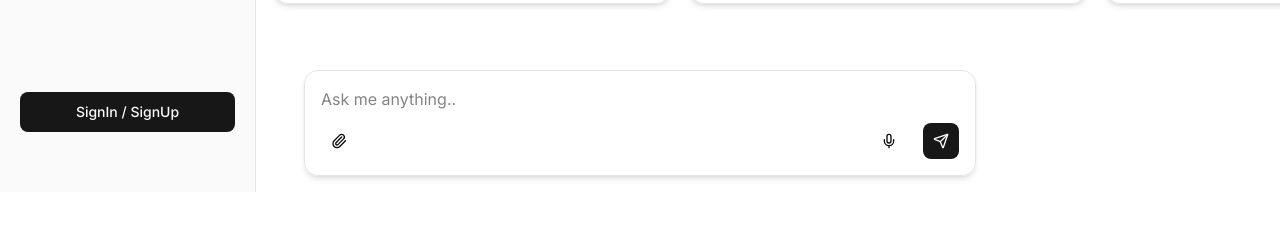
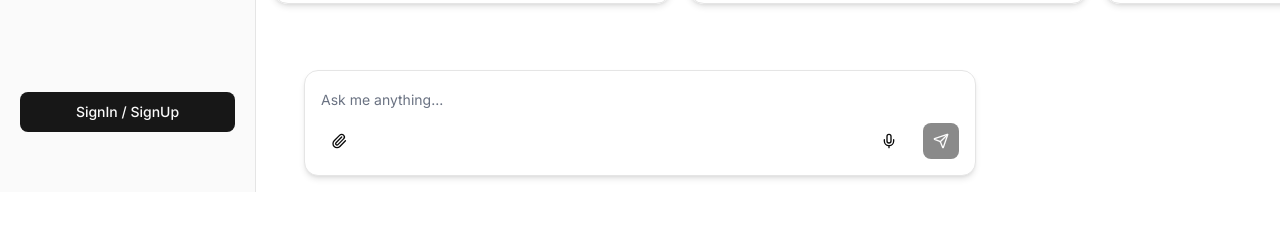
Before and after one commit to jay1535/AiFusion, a Next.js app in the folder ai-fusion/: page / in a window 1280 px wide. Shown: the part 608-834 px from the top of the page. Built offline with nearby package versions, Linux system fonts and the light colour scheme; no server answers.

Commit message:
Made the Enter key Functional to take the input and also made the Send button disabled for no input

```diff
--- a/ai-fusion/app/_components/ChatInputBox.jsx
+++ b/ai-fusion/app/_components/ChatInputBox.jsx
@@ -1,20 +1,19 @@
 "use client";
-import { Button } from '@/components/ui/button'
-import { Mic, Paperclip, Send } from 'lucide-react'
-import React, { useContext, useEffect, useState } from 'react'
-import AiMultiModel from './AiMultiModel'
-import { AiSelectedModelContext } from '@/context/AiSelectedModelContext';
-import axios from 'axios';
+import { Button } from "@/components/ui/button";
+import { Mic, Paperclip, Send } from "lucide-react";
+import React, { useContext, useEffect, useState } from "react";
+import AiMultiModel from "./AiMultiModel";
+import { AiSelectedModelContext } from "@/context/AiSelectedModelContext";
+import axios from "axios";
 
 function ChatInputBox() {
-    const [userInput, setUserInput] = useState();
-    const {aiSelectedModels, setAiSelectedModels, messages, setMessages} = useContext(AiSelectedModelContext);
-
+  const [userInput, setUserInput] = useState("");
+  const { aiSelectedModels, setAiSelectedModels, messages, setMessages } =
+    useContext(AiSelectedModelContext);
 
   const handleSend = async () => {
-    if (!userInput.trim()) return;
+    if (!userInput || !userInput.trim()) return;
 
-    // 1️⃣ Add user message to all enabled models
     setMessages((prev) => {
       const updated = { ...prev };
       Object.keys(aiSelectedModels).forEach((modelKey) => {
@@ -26,14 +25,12 @@ const handleSend = async () => {
       return updated;
     });
 
-    const currentInput = userInput; // capture before reset
+    const currentInput = userInput;
     setUserInput("");
 
-    // 2️⃣ Fetch response from each enabled model
     Object.entries(aiSelectedModels).forEach(async ([parentModel, modelInfo]) => {
       if (!modelInfo.modelId) return;
 
-        // Add loading placeholder before API call
       setMessages((prev) => ({
         ...prev,
         [parentModel]: [
@@ -41,7 +38,6 @@ const handleSend = async () => {
           { role: "assistant", content: "Loading...", model: parentModel, loading: true },
         ],
       }));
-
 
       try {
         const result = await axios.post("/api/aiMultiModel", {
@@ -52,26 +48,14 @@ const handleSend = async () => {
 
         const { aiResponse, model } = result.data;
 
-            // 3️⃣ Add AI response to that model’s messages
         setMessages((prev) => {
           const updated = [...(prev[parentModel] ?? [])];
           const loadingIndex = updated.findIndex((m) => m.loading);
 
           if (loadingIndex !== -1) {
-                    updated[loadingIndex] = {
-                        role: "assistant",
-                        content: aiResponse,
-                        model,
-                        loading: false,
-                    };
+            updated[loadingIndex] = { role: "assistant", content: aiResponse, model, loading: false };
           } else {
-                    // fallback if no loading msg found
-                    updated.push({
-                        role: "assistant",
-                        content: aiResponse,
-                        model,
-                        loading: false,
-                    });
+            updated.push({ role: "assistant", content: aiResponse, model, loading: false });
           }
 
           return { ...prev, [parentModel]: updated };
@@ -80,52 +64,57 @@ const handleSend = async () => {
         console.error(err);
         setMessages((prev) => ({
           ...prev,
-                [parentModel]: [
-                    ...(prev[parentModel] ?? []),
-                    { role: "assistant", content: "⚠️ Error fetching response." },
-                ],
+          [parentModel]: [...(prev[parentModel] ?? []), { role: "assistant", content: "⚠️ Error fetching response." }],
         }));
       }
     });
   };
 
-useEffect(()=>{
+  useEffect(() => {
     console.log(messages);
-
-},[messages])
+  }, [messages]);
 
   return (
-    <div className='relative h-screen'>
-        {/* PageContent */}
+    <div className="relative h-screen">
       <div>
-         <AiMultiModel/>
+        <AiMultiModel />
       </div>
-     {/* FixedContent */}
-     <div className='fixed bottom-0 left-0 w-full flex  justify-center px-4 pb-4'>
-        <div className='w-full border rounded-xl shadow-md max-w-2xl p-4 '>
-            <input type="text" placeholder='Ask me anything..' className='border-0 outline-none'
-            onChange={(event)=>
-               setUserInput(event.target.value)
+
+      <div className="fixed bottom-0 left-0 w-full flex justify-center px-4 pb-4">
+        <div className="w-full border rounded-xl shadow-md max-w-2xl p-4 bg-background">
+          <input
+            type="text"
+            placeholder="Ask me anything..."
+            value={userInput}
+            onChange={(e) => setUserInput(e.target.value)}
+            onKeyDown={(e) => {
+              if (e.key === "Enter" && userInput.trim()) {
+                handleSend();
               }
+            }}
+            className="w-full border-0 outline-none bg-transparent text-sm placeholder-gray-500"
           />
-            <div className='mt-3 flex justify-between items-center'>
-                <Button className={''} variant={'ghost'} size={'icon'}>
-                    <Paperclip className='h-5 w-5 font-bold'/>
+          <div className="mt-3 flex justify-between items-center">
+            <Button variant="ghost" size="icon">
+              <Paperclip className="h-5 w-5 font-bold" />
             </Button>
-                <div className='flex gap-4'>
-                    <Button variant={'ghost'} size={'icon'}>
-                        <Mic/>
+            <div className="flex gap-4">
+              <Button variant="ghost" size="icon">
+                <Mic />
               </Button>
-                    <Button  size={'icon'} onClick={handleSend}>
+              <Button
+                size="icon"
+                onClick={handleSend}
+                disabled={!userInput.trim()}
+              >
                 <Send />
               </Button>
-                </div>
-
             </div>
           </div>
         </div>
       </div>
-  )
+    </div>
+  );
 }
 
-export default ChatInputBox
+export default ChatInputBox;
```
Lines whose indentation alone changed are shown as unchanged.
